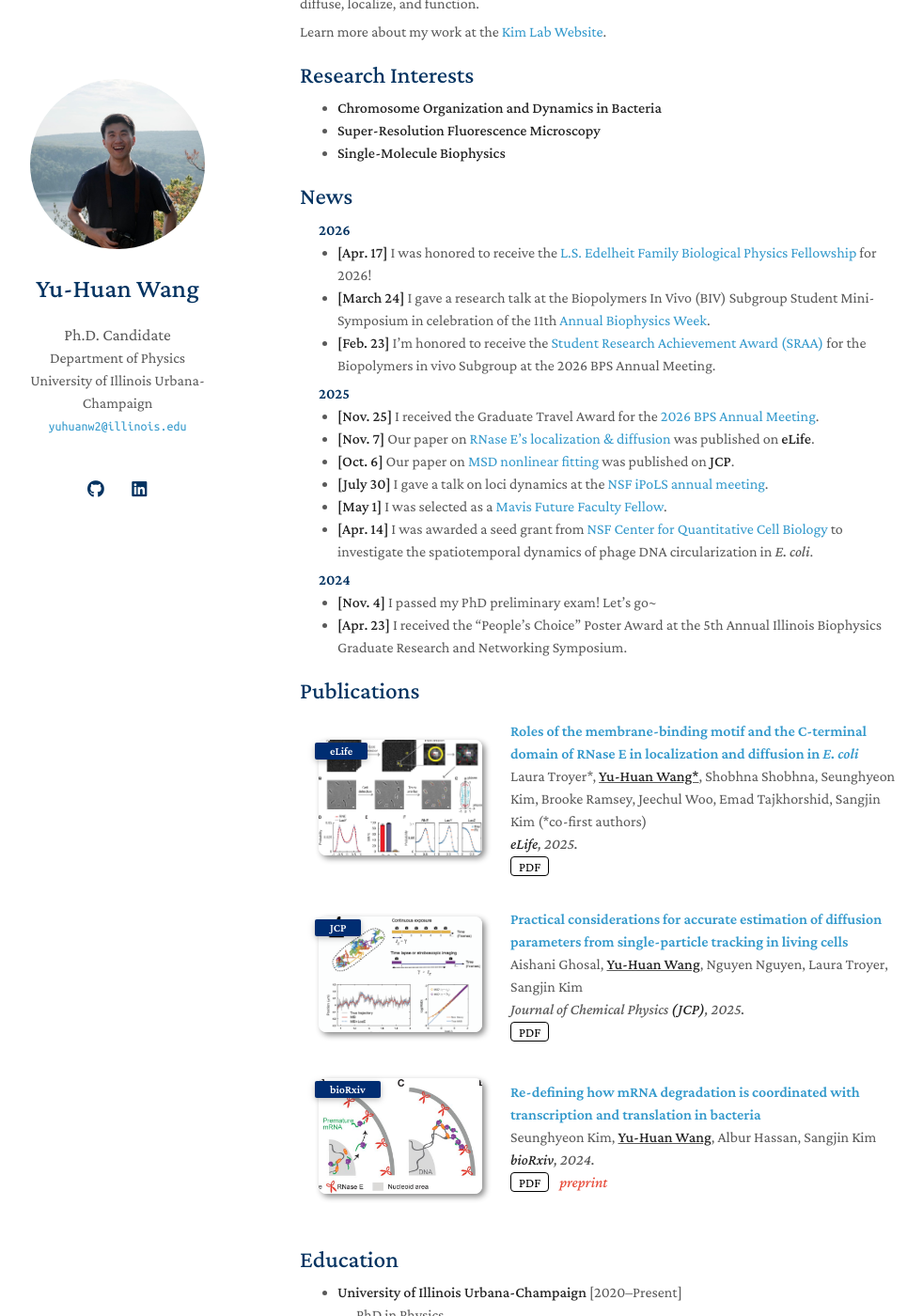
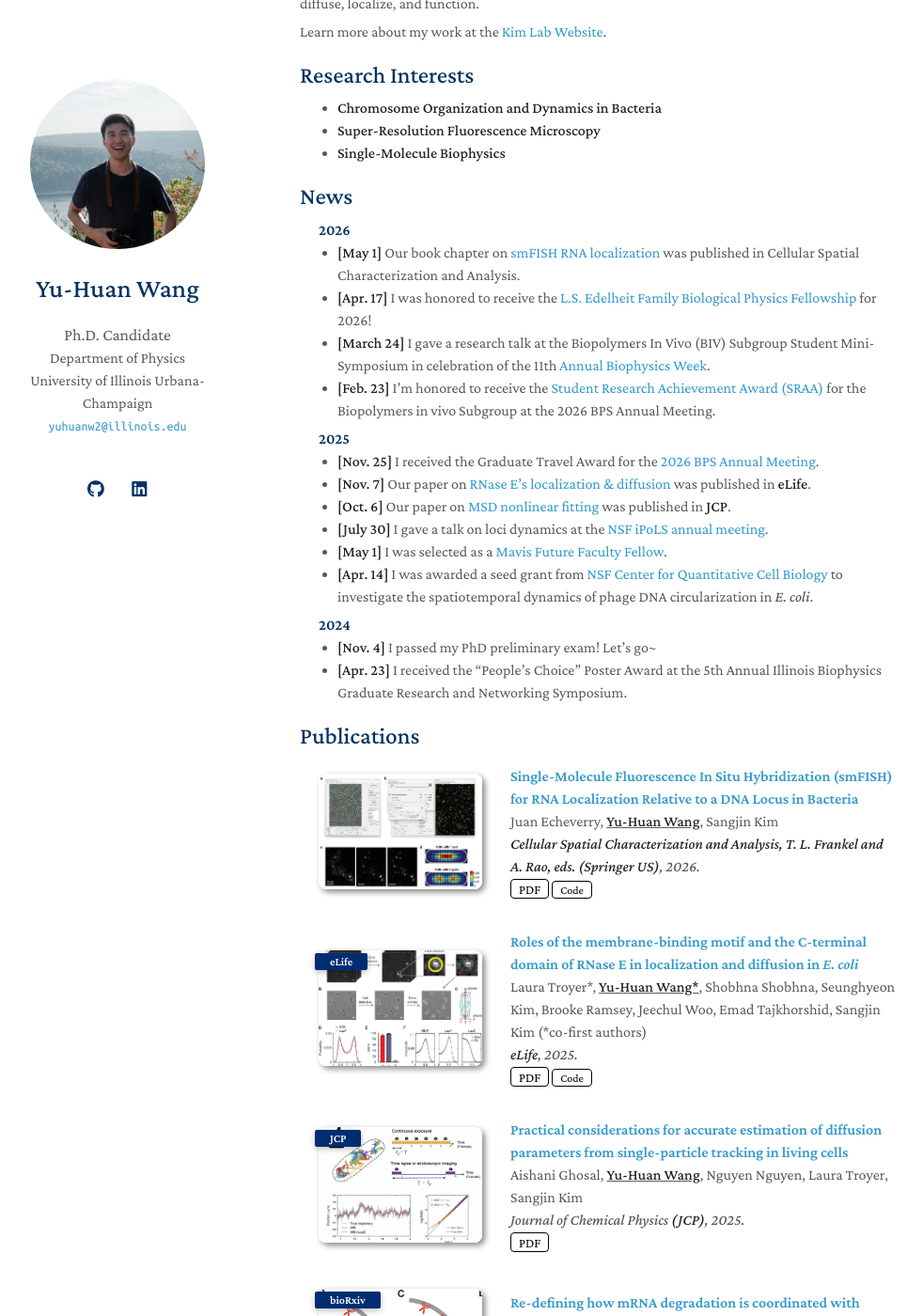
Before and after one commit to wangyh1949/wangyh1949.github.io, a Jekyll site: the page built from index.md, in a window 1280 px wide and 1400 px high, scrolled down 238 px. Shown: the whole window at 94% size, without its empty margins (151-1133 px from the left). Built offline with Jekyll 4.4.1, drawn with Linux system fonts in a browser that asks for light colours; a style sheet for code colours, icons or effects is not loaded.

Commit message:
update publication & news

```diff
--- a/_data/publications.yml
+++ b/_data/publications.yml
@@ -1,4 +1,13 @@
 main:
+
+  - title: Single-Molecule Fluorescence In Situ Hybridization (smFISH) for RNA Localization Relative to a DNA Locus in Bacteria
+    authors: Juan Echeverry, <u><strong>Yu-Huan Wang</strong></u>, Sangjin Kim
+    # journal_short: eLife
+    journal: <strong>Cellular Spatial Characterization and Analysis,  T. L. Frankel and A. Rao, eds. (Springer US)</strong>, 2026.
+    link: https://link.springer.com/protocol/10.1007/978-1-0716-5027-1_9
+    pdf: ./assets/paper/2026_Echeverry_springer.pdf
+    code: https://github.com/sjkimlab/FISH2025
+    image: ./assets/img/paper/2026_springer.jpg
 
   - title: Roles of the membrane-binding motif and the C-terminal domain of RNase E in localization and diffusion in <em>E. coli</em>
     authors: Laura Troyer*, <u><strong>Yu-Huan Wang*</strong></u>, Shobhna Shobhna, Seunghyeon Kim, Brooke Ramsey, Jeechul Woo, Emad Tajkhorshid, Sangjin Kim (*co-first authors)
@@ -6,7 +15,7 @@ main:
     journal: <strong>eLife</strong>, 2025.
     link: https://doi.org/10.7554/eLife.105062.3
     pdf: ./assets/paper/2025_Troyer_eLife.pdf
-    # code: https://github.com/yaoyao-liu/class-incremental-learning/tree/main/mnemonics-training
+    code: https://github.com/sjkimlab/2025_RNaseE
     image: ./assets/img/paper/2025_eLife.jpg
 
   - title: Practical considerations for accurate estimation of diffusion parameters from single-particle tracking in living cells
--- a/index.md
+++ b/index.md
@@ -19,14 +19,15 @@ Learn more about my work at the [Kim Lab Website](https://www.sjkimlab.org/).
 ## News
 
 #### 2026
-- **[Apr. 17]** I was honored to receive the [L.S. Edelheit Family Biological Physics Fellowship](https://physics.illinois.edu/people/honors-and-awards/graduate-awards) for  2026!
+- **[May 1]** Our book chapter on [smFISH RNA localization](https://link.springer.com/protocol/10.1007/978-1-0716-5027-1_9) was published in Cellular Spatial Characterization and Analysis.
+- **[Apr. 17]** I was honored to receive the [L.S. Edelheit Family Biological Physics Fellowship](https://physics.illinois.edu/people/honors-and-awards/graduate-awards) for 2026!
 - **[March 24]** I gave a research talk at the Biopolymers In Vivo (BIV) Subgroup Student Mini-Symposium in celebration of the 11th [Annual Biophysics Week](https://www.biophysics.org/biophysics-week#/).
 - **[Feb. 23]** I'm honored to receive the [Student Research Achievement Award (SRAA)](https://www.biophysics.org/news-room/biophysical-society-selects-student-research-achievement-award-winners-47) for the Biopolymers in vivo Subgroup at the 2026 BPS Annual Meeting.
 
 #### 2025
 - **[Nov. 25]** I received the Graduate Travel Award for the [2026 BPS Annual Meeting](https://www.biophysics.org/2026meeting#/).
-- **[Nov. 7]** Our paper on [RNase E's localization & diffusion](https://doi.org/10.7554/eLife.105062.3) was published on **eLife**.
-- **[Oct. 6]** Our paper on [MSD nonlinear fitting](https://doi.org/10.1063/5.0284172) was published on **JCP**.
+- **[Nov. 7]** Our paper on [RNase E's localization & diffusion](https://doi.org/10.7554/eLife.105062.3) was published in **eLife**.
+- **[Oct. 6]** Our paper on [MSD nonlinear fitting](https://doi.org/10.1063/5.0284172) was published in **JCP**.
 - **[July 30]** I gave a talk on loci dynamics at the [NSF iPoLS annual meeting](https://emails.illinois.edu/newsletter/29/426731929.html).
 - **[May 1]** I was selected as a [Mavis Future Faculty Fellow](https://mavis.grainger.illinois.edu/).
 - **[Apr. 14]** I was awarded a seed grant from [NSF Center for Quantitative Cell Biology](https://qcb.illinois.edu/) to investigate the spatiotemporal dynamics of phage DNA circularization in *E. coli*.
```
Also changed, not shown: assets/img/paper/2026_springer.jpg (added), 1 other file.
